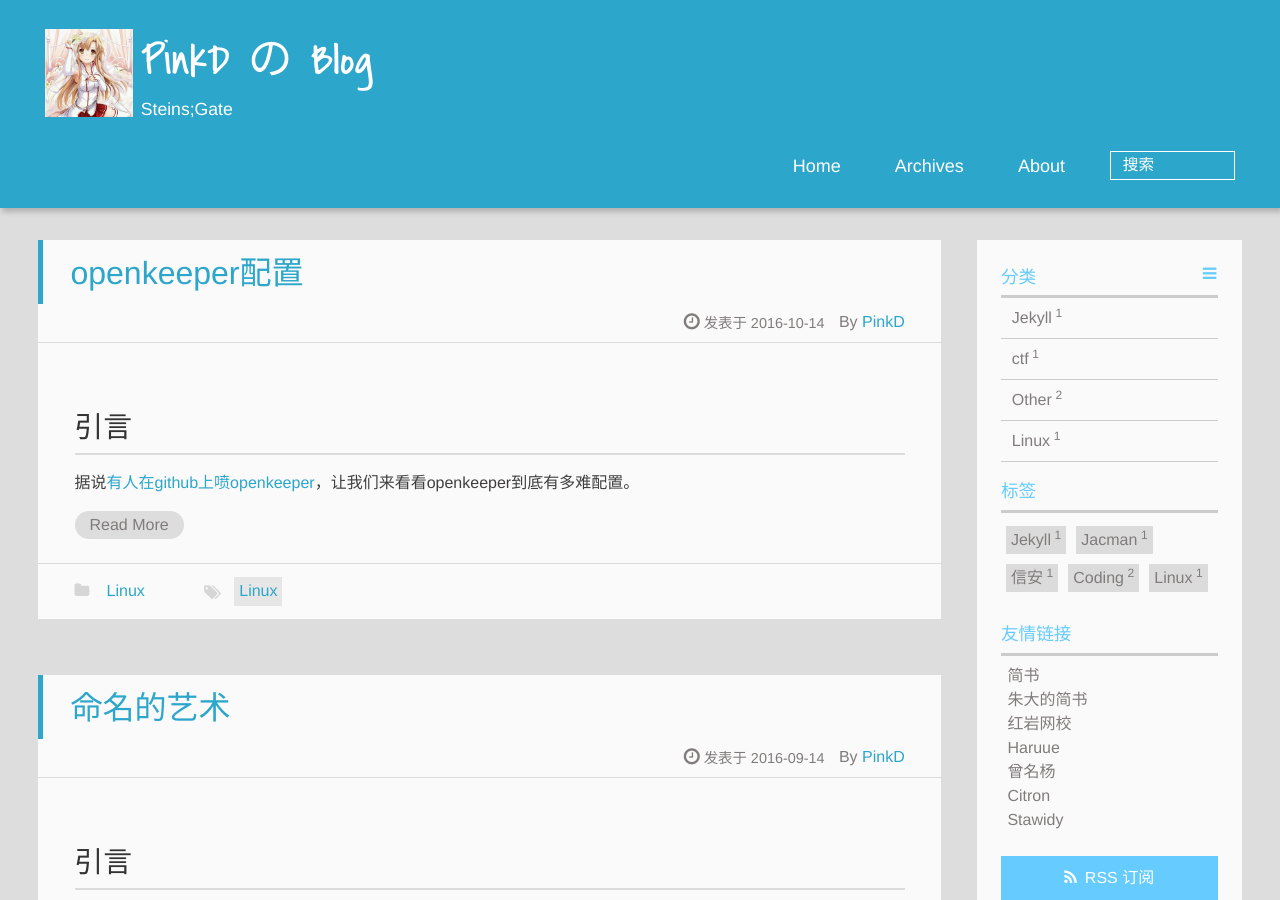
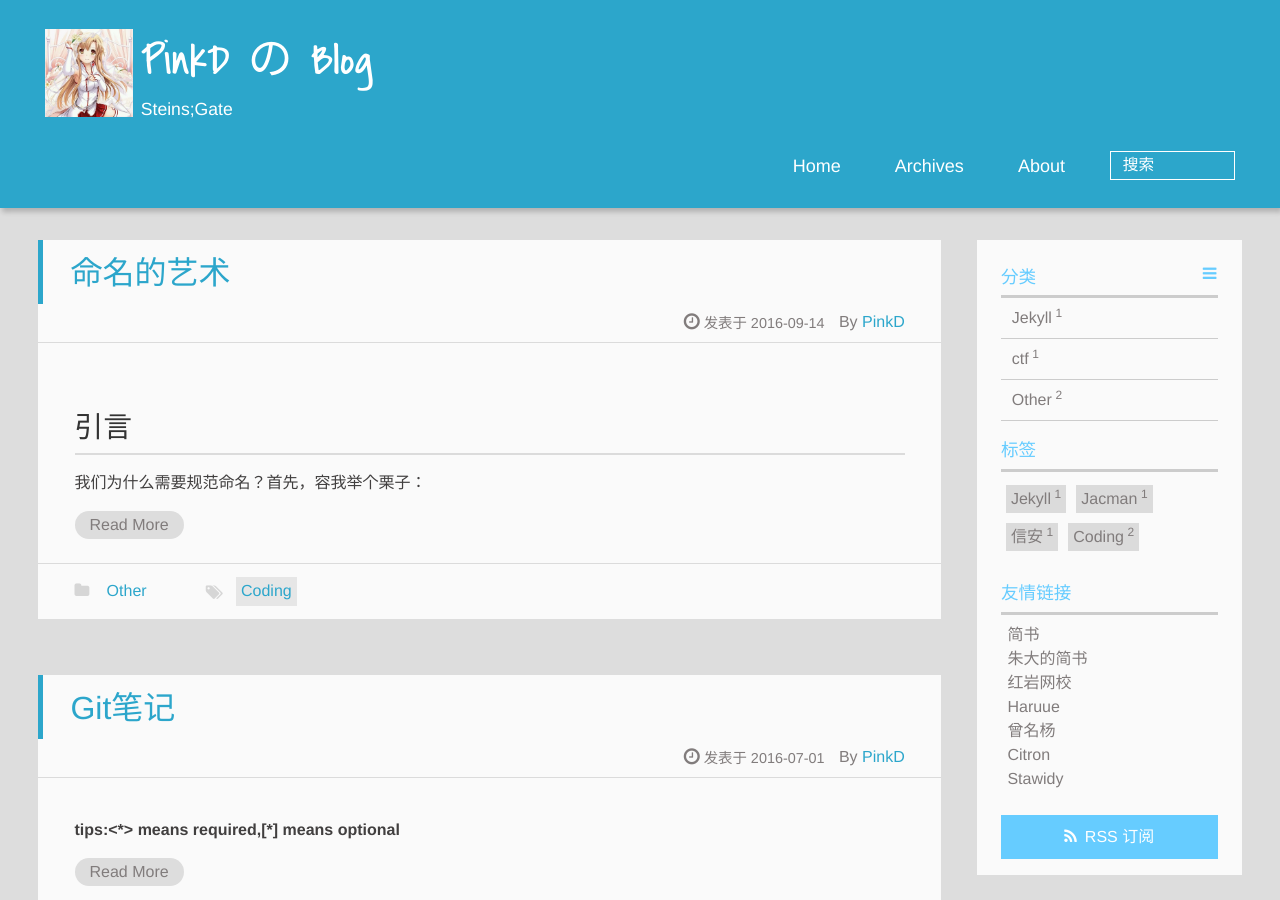
Before and after one commit to PinkD/pinkd.github.io, a Jekyll site: the page built from index.html, in a window 1280 px wide and 900 px high. Built offline with Jekyll 4.4.1, drawn with Linux system fonts in a browser that asks for light colours; the list of posts is cut into pages by our own code; some of the changed lines change nothing that is shown.

Commit message:
Remove openkeeper config

````diff
--- a/_posts/2016-10-14-conf-openkeeper-on-linux.md
+++ /dev/null
@@ -1,77 +0,0 @@
----
-layout: post
-title: openkeeper配置
-description: 一番魔改
-tags:
-- Linux
-categories: Linux
----
-
-## 引言
-据说[有人在github上喷openkeeper](https://github.com/purpleroc/OpenKeeper/issues/1)，让我们来看看openkeeper到底有多难配置。
-
-## 0x00 openkeeper的历史
-
-openkeeper是一个linux平台上的，基于终端的，用于解决重庆等地高校电信宽带PPPoE上网的程序集合。我们一般使用的校园宽带账户，并不是可以直接接入Internet的PPPoE账户，所以要想接入Internet，必须通过其他软件（或程序）将一般意义上的校园宽带账户，翻译成真正的PPPoE账户，再将数据传递到PPPoE程序，完成拨号。
-
-开发者：重邮Linux协会
-
-没错，以上借鉴的百度百科
-
-## 0x01 下载
-
-```bash
-git clone https://github.com/purpleroc/OpenKeeper.git
-```
-
-或者直接去下吧。。。
-据说还有[GUI版本](http://pan.baidu.com/s/1dDAUFa5)，我没用过，出问题不要找我= =
-
-
-## 0x02 解压make
-如果你是压缩包：
-
-```bash
-tar -zxvf openkeeper-cli-1.0.tar.gz
-```
-
-如果你直接就是文件夹就不用了。
-然后，
-
-```bash
-cd openkeeper-cli-1.0
- # 如果你的文件夹里有64/32，按照自己的系统架构cd进去
-sudo chmod +x *.sh
-sudo ./install.sh
-```
-
-## 0x03 配置&拨号
-
-```bash
-sudo ok-config
-```
-
-按提示走就行了，网卡可以在<code>ifconfig</code>里面看，一般是ethx或者enp9sx
-
-然后，拨号：
-
-```bash
-sudo ok
-```
-
-## 0x04 魔改
-
-如果你自定义了DNS地址，需要在<code>/etc/ppp/pppoe.conf</code>中将PEERDNS设置为no。
-这可能需要用到vim，用法[在这里](https://www.baidu.com/)
-
-嘛，其实以前因为没找到这个选项，直接把pppoe-connect里面有关更改DNS的代码给删掉了。。。（大雾）
-
-## 0x05 注意事项
-
-openkeeper加密账户时用到了时间，所以请确认你的电脑的时间正确（误差5s内）。
-
-因为openkeeper将加密后的帐号写进了配置文件，如果加密结果中出现了引号会炸掉，请等待+1s+1s+1s+1s+1s后重试。
-
-## 0x06 卸载问题
-
-请阅读install.sh，找出创建的文件，手动<code>rm -f</code>，这算一个前辈们没有考虑到的地方吧，有空去pull request一下。
````
Also changed, not shown: _posts/2016-9-14-art-of-name.md (+1 -1 lines), 1 other file.
